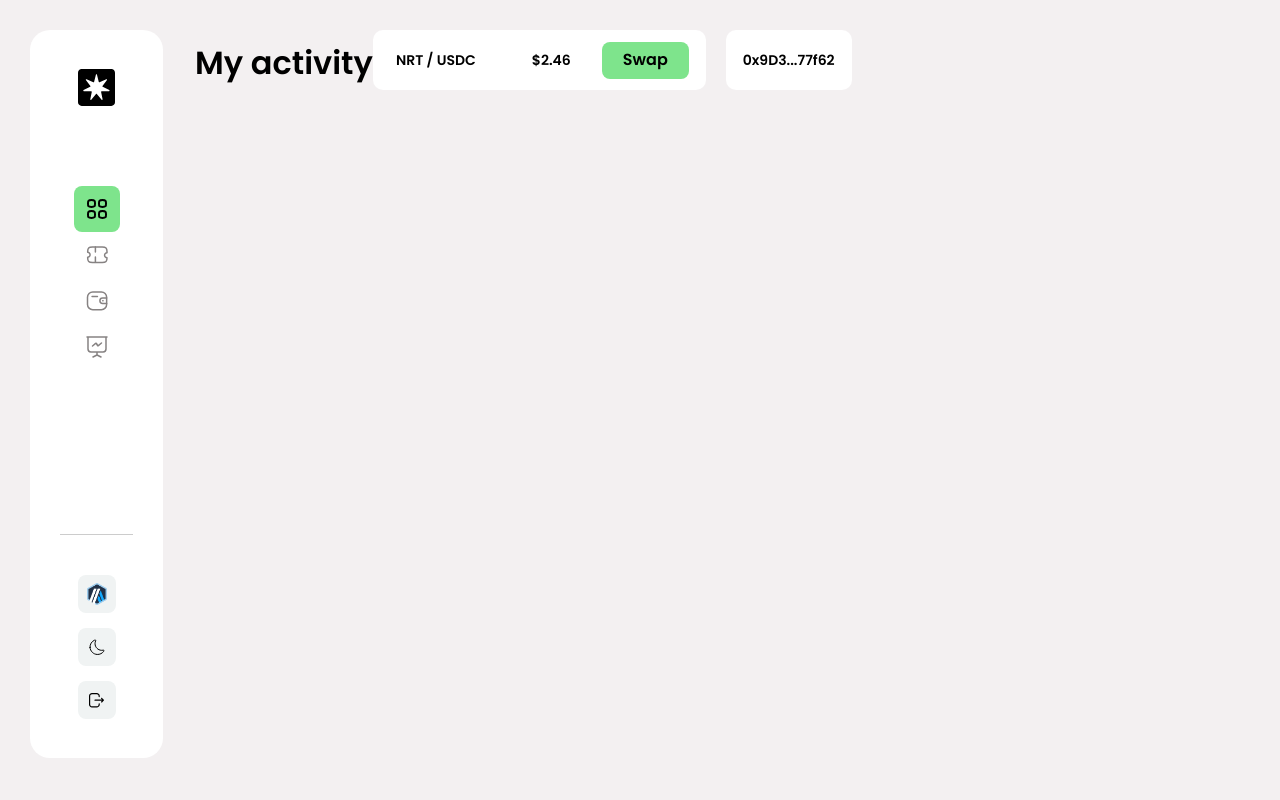
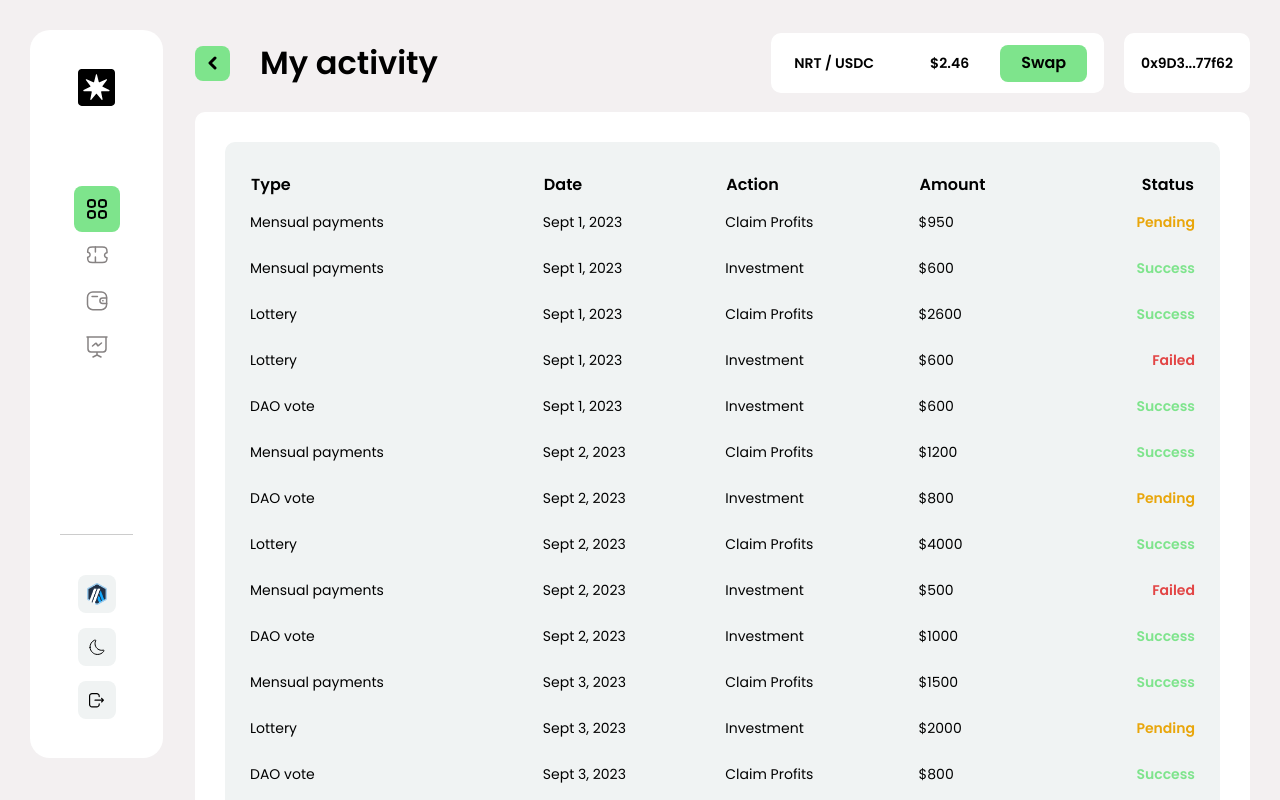
Before and after one commit to BarryPython/narativLab, a React (Create React App) app: page /my-activity in a window 1280 px wide. Built offline with nearby package versions, Linux system fonts and the light colour scheme.

Commit message:
add my activity

```diff
--- a/src/App.jsx
+++ b/src/App.jsx
@@ -2,6 +2,7 @@ import React from "react";
 import { Route, Routes } from "react-router-dom";
 import Home from "./pages/home/Home"
 import Menu from "./components/menu/Menu";
+import MyActivity from "./pages/my-activity/MyActivity";
 import Header from "./components/header/Header";
 import "./global.scss";
 
@@ -14,6 +15,7 @@ function App() {
         <div className="app">
           <Routes >
               <Route path="/" element={<Home />} />
+              <Route path="/my-activity" element={<MyActivity />} />
           </Routes>
         </div>
       </div>
--- a/src/components/header/Header.jsx
+++ b/src/components/header/Header.jsx
@@ -1,4 +1,8 @@
 import "./Header.scss";
+
+//svg
+
+import { ReactComponent as Arrow } from "../../assets/arrow.svg";
 
 export default function Header(){
 
@@ -12,6 +16,9 @@ export default function Header(){
 
     return (
         <div className="header-container">
+            <button className="back" onClick={()=>{window.history.back()}}>
+                <Arrow />
+            </button>
             <h1>{getTitle().replace('-'," ")}</h1>
             <div className="coins-container desktop-only">
                 <div>
--- a/src/components/header/Header.scss
+++ b/src/components/header/Header.scss
@@ -6,7 +6,15 @@
     flex-direction: row;
     width: 100%;
     justify-content: space-between;
+    align-items: center;
     margin-bottom: 15px;
+
+    .back{
+        height: 35px;
+        width: 35px;
+        background-color: $green;
+        margin-right: 30px;
+    }
 
     h1::first-letter {
         text-transform: capitalize;
--- a/src/global.scss
+++ b/src/global.scss
@@ -37,6 +37,7 @@
     scrollbar-width: none;  /* Firefox */
     display: flex;
     flex-direction: column;
+    width: 100%;
 
     @media only screen and (max-width: 1000px){
         margin: 0;
@@ -146,7 +147,7 @@ table{
         font-size: 16px;
         line-height: 160%;
 
-        &:nth-child(3){
+        &:last-child{
             text-align: right;
         }
 
@@ -160,7 +161,7 @@ table{
         td{
             padding: 15px 0;
 
-            &:nth-child(3){
+            &:last-child{
                 text-align: right;
                 font-weight: 600;
 
--- /dev/null
+++ b/src/pages/my-activity/MyActivity.jsx
@@ -0,0 +1,144 @@
+import React from 'react'
+import "./MyActivity.scss"
+
+function Home() {
+
+  let activities =[
+    {
+    action: "Claim Profits",
+    amount: "950",
+    status: "pending",
+    type: "Mensual payments",
+    date: "Sept 1, 2023"
+    },
+    {
+    action: "Investment",
+    amount: "600",
+    status: "success",
+    type: "Mensual payments",
+    date: "Sept 1, 2023"
+    },
+    {
+    action: "Claim Profits",
+    amount: "2600",
+    status: "success",
+    type: "Lottery",
+    date: "Sept 1, 2023"
+    },
+    {
+    action: "Investment",
+    amount: "600",
+    status: "failed",
+    type: "Lottery",
+    date: "Sept 1, 2023"
+    },
+    {
+    action: "Investment",
+    amount: "600",
+    status: "success",
+    type: "DAO vote",
+    date: "Sept 1, 2023"
+    },
+    {
+    action: "Claim Profits",
+    amount: "1200",
+    status: "success",
+    type: "Mensual payments",
+    date: "Sept 2, 2023"
+    },
+    {
+    action: "Investment",
+    amount: "800",
+    status: "pending",
+    type: "DAO vote",
+    date: "Sept 2, 2023"
+    },
+    {
+    action: "Claim Profits",
+    amount: "4000",
+    status: "success",
+    type: "Lottery",
+    date: "Sept 2, 2023"
+    },
+    {
+    action: "Investment",
+    amount: "500",
+    status: "failed",
+    type: "Mensual payments",
+    date: "Sept 2, 2023"
+    },
+    {
+    action: "Investment",
+    amount: "1000",
+    status: "success",
+    type: "DAO vote",
+    date: "Sept 2, 2023"
+    },
+    {
+    action: "Claim Profits",
+    amount: "1500",
+    status: "success",
+    type: "Mensual payments",
+    date: "Sept 3, 2023"
+    },
+    {
+    action: "Investment",
+    amount: "2000",
+    status: "pending",
+    type: "Lottery",
+    date: "Sept 3, 2023"
+    },
+    {
+    action: "Claim Profits",
+    amount: "800",
+    status: "success",
+    type: "DAO vote",
+    date: "Sept 3, 2023"
+    },
+    {
+    action: "Investment",
+    amount: "700",
+    status: "failed",
+    type: "Mensual payments",
+    date: "Sept 3, 2023"
+    },
+    {
+    action: "Investment",
+    amount: "900",
+    status: "success",
+    type: "DAO vote",
+    date: "Sept 3, 2023"
+    }
+    ]
+
+  return (
+    <section className='tile w-100'>
+      <table className='content stat-content'>
+          <thead>
+            <tr>
+              <th>Type</th>
+              <th>Date</th>
+              <th>Action</th>
+              <th>Amount</th>
+              <th>Status</th>
+            </tr>
+          </thead>
+          <tbody>
+            {activities.map((activity)=>{
+              return (
+                <tr key={Math.random()}>
+                  <td>{activity.type}</td>
+                  <td>{activity.date}</td>
+                  <td>{activity.action}</td>
+                  <td>${activity.amount}</td>
+                  <td className={activity.status}>{activity.status}</td>
+                </tr>
+              )
+            })}
+          </tbody>
+          </table>
+    </section>
+  )
+}
+
+export default Home
--- /dev/null
+++ b/src/pages/my-activity/MyActivity.scss
@@ -0,0 +1 @@
+@import "../../variables.scss";
```
Also changed, not shown: src/assets/arrow.svg (added).
